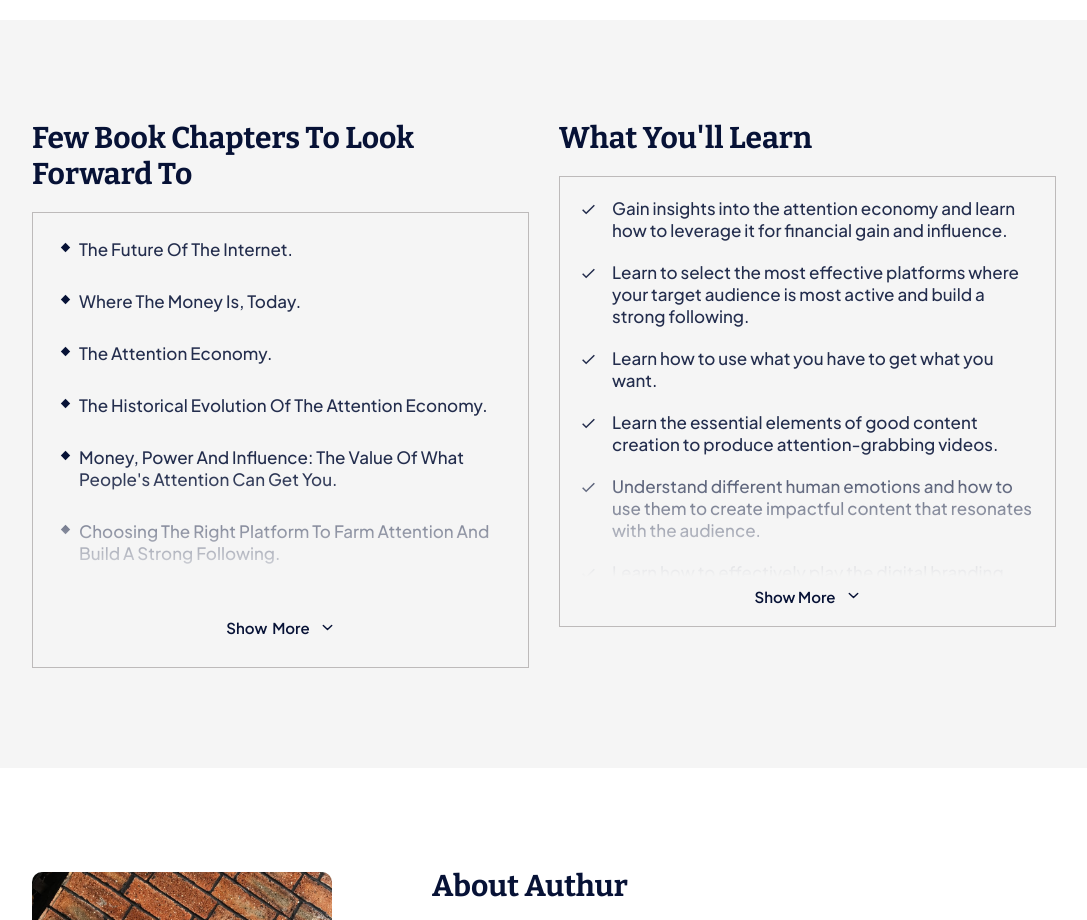
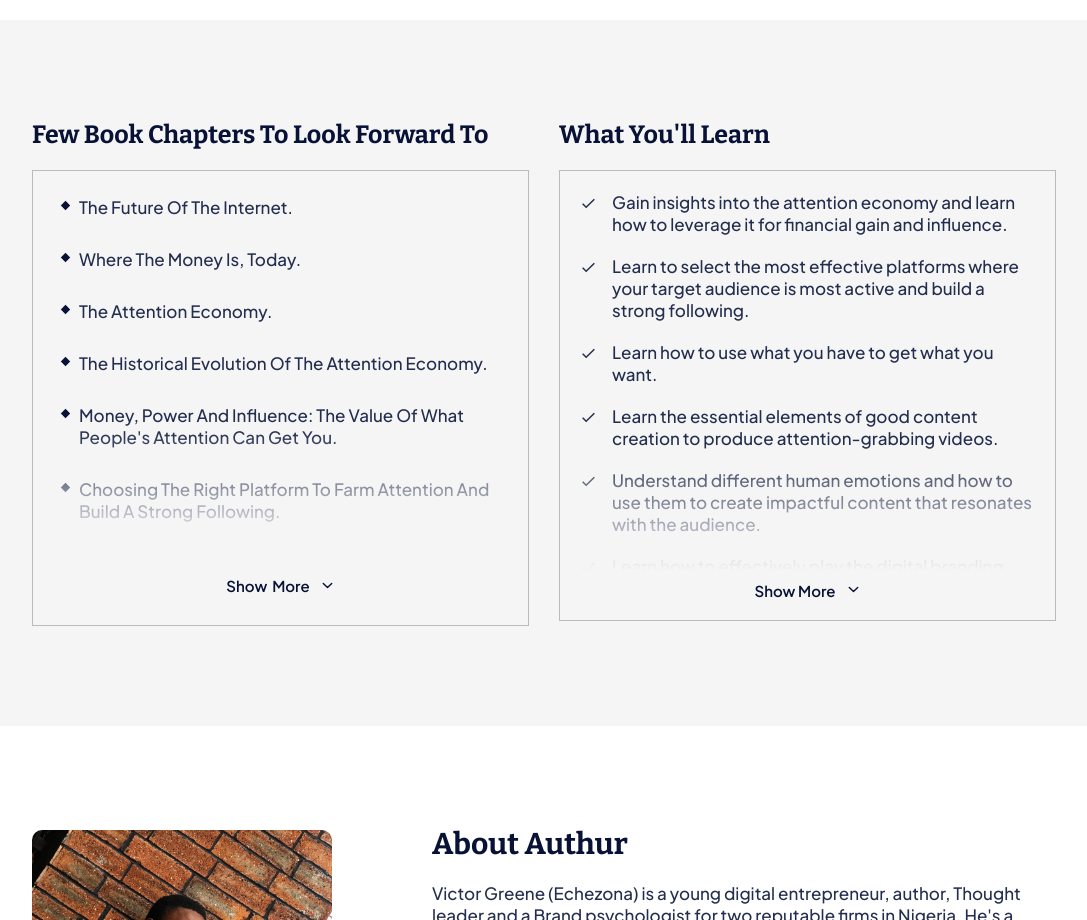
Before and after one commit to ugonna-onyejekwe/greene, a React (Vite) app: page / in a window 1280 px wide. Shown: the part 1820-2740 px from the top of the page, without its empty margins (96-1183 px from the left). Built offline with nearby package versions, Linux system fonts and the light colour scheme.

Commit message:
Added spacing

```diff
--- a/src/components/about-book/style.scss
+++ b/src/components/about-book/style.scss
@@ -13,6 +13,7 @@
 
       h2 {
         text-transform: capitalize;
+        font-size: 25px;
       }
 
       .main_wrapper {
@@ -99,6 +100,7 @@
       flex: 1;
       h2 {
         text-transform: capitalize;
+        font-size: 25px;
       }
 
       .wrapper {
@@ -168,7 +170,7 @@
 
     @media (max-width: 1024px) {
       flex-direction: column-reverse;
-      gap: 50px;
+      gap: 80px;
     }
   }
 }
```
